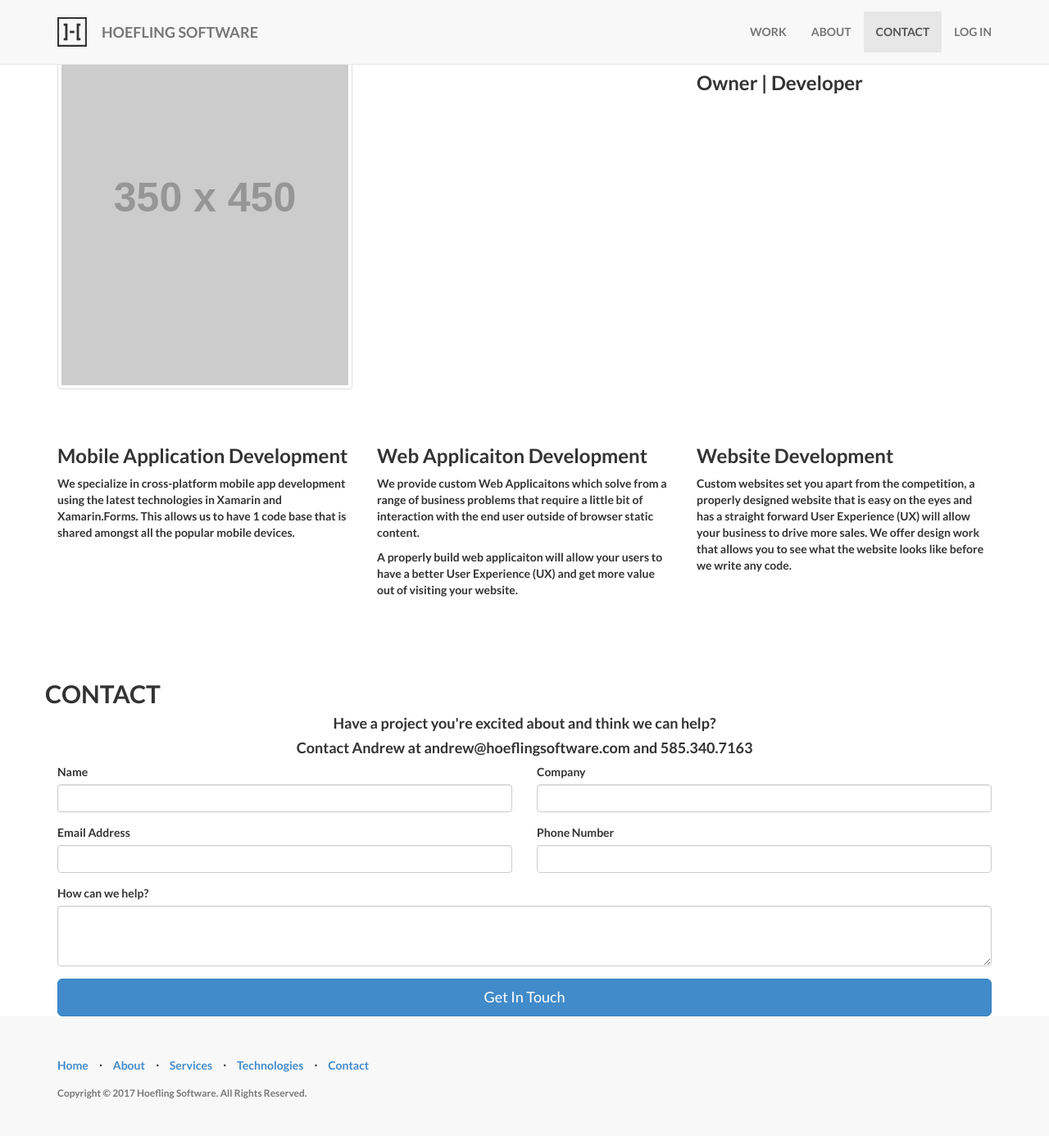
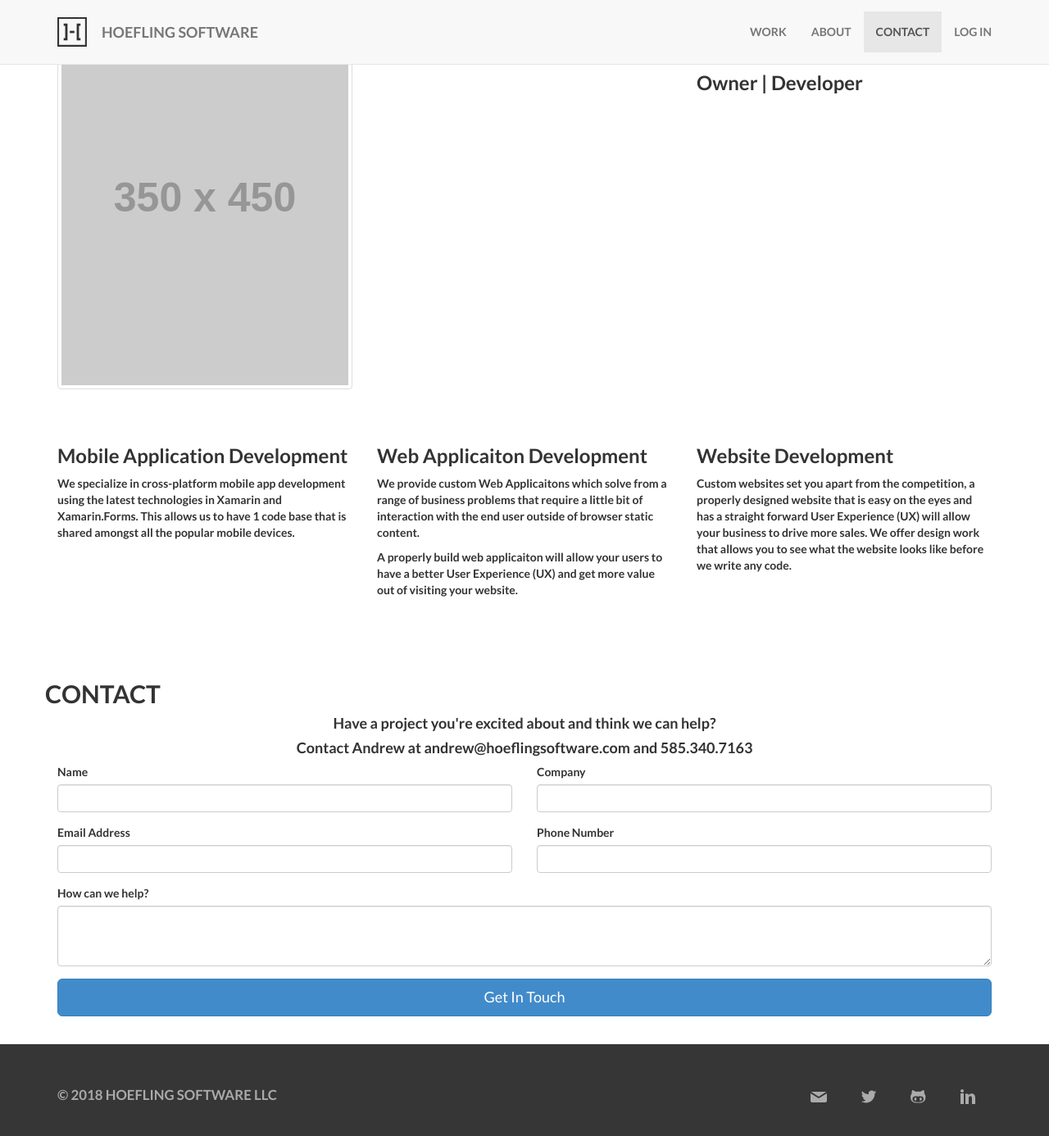
Before and after one commit to SkyeHoefling/hoeflingsoftware.github.io, a Jekyll site: the page built from index.html, in a window 1280 px wide and 1400 px high, scrolled down 2397 px. Shown: the top 1386 px of the window at 82% size. Built offline with Jekyll 4.4.1, drawn with Linux system fonts in a browser that asks for light colours.

Commit message:
added footer

```diff
--- a/_config.yml
+++ b/_config.yml
@@ -16,7 +16,7 @@ about: >
     <li>Azure Cloud Solutions</li>
   </ul>
   <p>I am passionate about Code Quality and believe writing software and architecting software are 2 different skills. I provide software that will stand the test of time an minimize production issues.</p>
-copyright: 'Copyright &copy; 2017 Hoefling Software. All Rights Reserved.'
+copyright: '&copy; 2018 HOEFLING SOFTWARE LLC'
 credits:
 
 # ----------------------- #
--- a/_includes/footer.html
+++ b/_includes/footer.html
@@ -1,34 +1,14 @@
 <!-- Footer -->
 <footer>
     <div class="container">
-        <div class="row">
-            <div class="col-md-8">
-                <ul class="list-inline">
-                    <li>
-                        <a href="#home">Home</a>
-                    </li>
-                    <li class="footer-menu-divider">&sdot;</li>
-                    <li>
-                        <a href="#about">About</a>
-                    </li>
-                    <li class="footer-menu-divider">&sdot;</li>
-                    <li>
-                        <a href="#services">Services</a>
-                    </li>
-                    <li class="footer-menu-divider">&sdot;</li>
-                    <li>
-                        <a href="#tech">Technologies</a>
-                    </li>
-                    <li class="footer-menu-divider">&sdot;</li>
-                    <li>
-                        <a href="#contact">Contact</a>
-                    </li>
-                </ul>
-                <p class="copyright text-muted small">{{ site.copyright }}</p>
-            </div>
-            <div class="col-md-4">
-                {{ site.credits }}
-            </div>
+        <div class="pull-left">
+            {{ site.copyright }}
+        </div>
+        <div class="pull-right">
+            <a href="mailto:andrew@hoeflingsoftware.com"><img class="icon" src="/img/icons/email.svg" /></a>
+            <a href="https://twitter.com/andrew_hoefling" target="_blank"><img class="icon" src="/img/icons/twitter.svg" /></a>
+            <a href="https://github.com/ahoefling" target="_blank"><img class="icon" src="/img/icons/github.svg" /></a>
+            <a href="https://www.linkedin.com/in/andrew-hoefling/" target="_blank"><img class="icon" src="/img/icons/linkedin.svg" /></a>
         </div>
     </div>
 </footer>
--- a/css/landing-page.css
+++ b/css/landing-page.css
@@ -1,9 +1,3 @@
-/*!
- * Start Bootstrap - Landing Page Bootstrap Theme (http://startbootstrap.com)
- * Code licensed under the Apache License v2.0.
- * For details, see http://www.apache.org/licenses/LICENSE-2.0.
- */
-
 body,
 html {
     width: 100%;
@@ -163,8 +157,11 @@ h6 {
 }
 
 footer {
+    margin-top: 2em;
     padding: 50px 0;
-    background-color: #f8f8f8;
+    background-color: #363636;
+    color: #a9aaaa;
+    font-size: 1.2em;
 }
 
 p.copyright {
@@ -227,3 +224,8 @@ p.copyright {
     margin-top:1em;
     margin-bottom:1em;
 }
+
+.icon {
+    margin-left:1em;
+    margin-right: 1em;
+}
```
